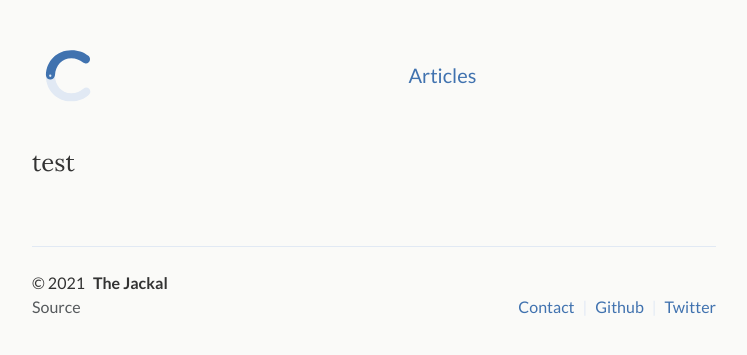
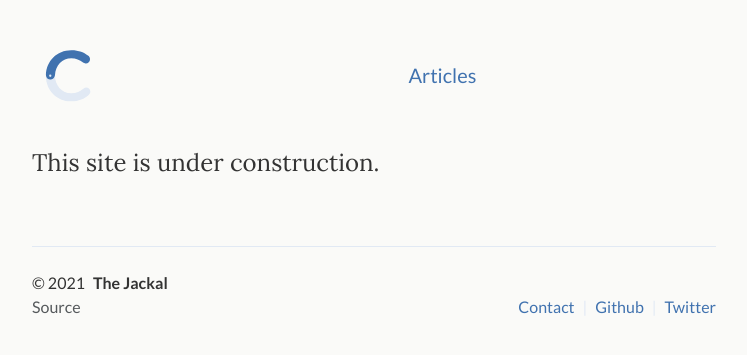
Before and after one commit to tomaszkacprzak/tomaszkacprzak.github.io, a Jekyll site: the page built from index.md, in a window 1280 px wide. Shown: the top 355 px of the page, without its empty margins (266-1013 px from the left). Built offline with Jekyll 4.4.1, drawn with Linux system fonts in a browser that asks for light colours.

Commit message:
Update index.md

```diff
--- a/index.md
+++ b/index.md
@@ -4,7 +4,7 @@ layout: default
 
 <div class="lead pretty-links">
 
-  test
+This site is under construction.
 <!--   Hi! this is just a sample **intro text**. You would normally put your [full name](about/) here and say something *smart* about yourself. -->
 
 <!--  This could also be the good place to say were you are coming from, what you [do for a living](work/) and maybe what you are [interested in](projects/). You might also be [writing](articles/) about stuff. -->
```
